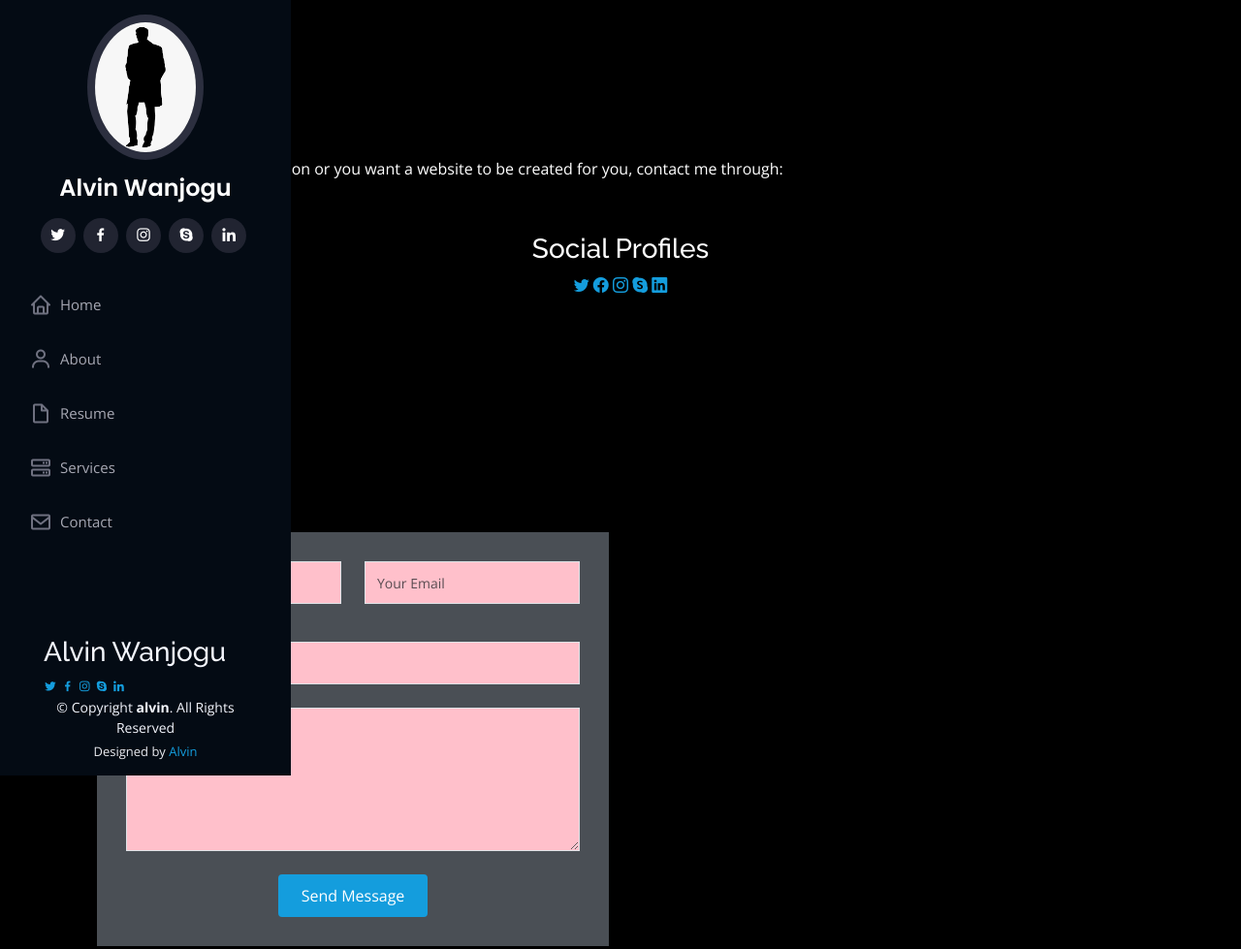
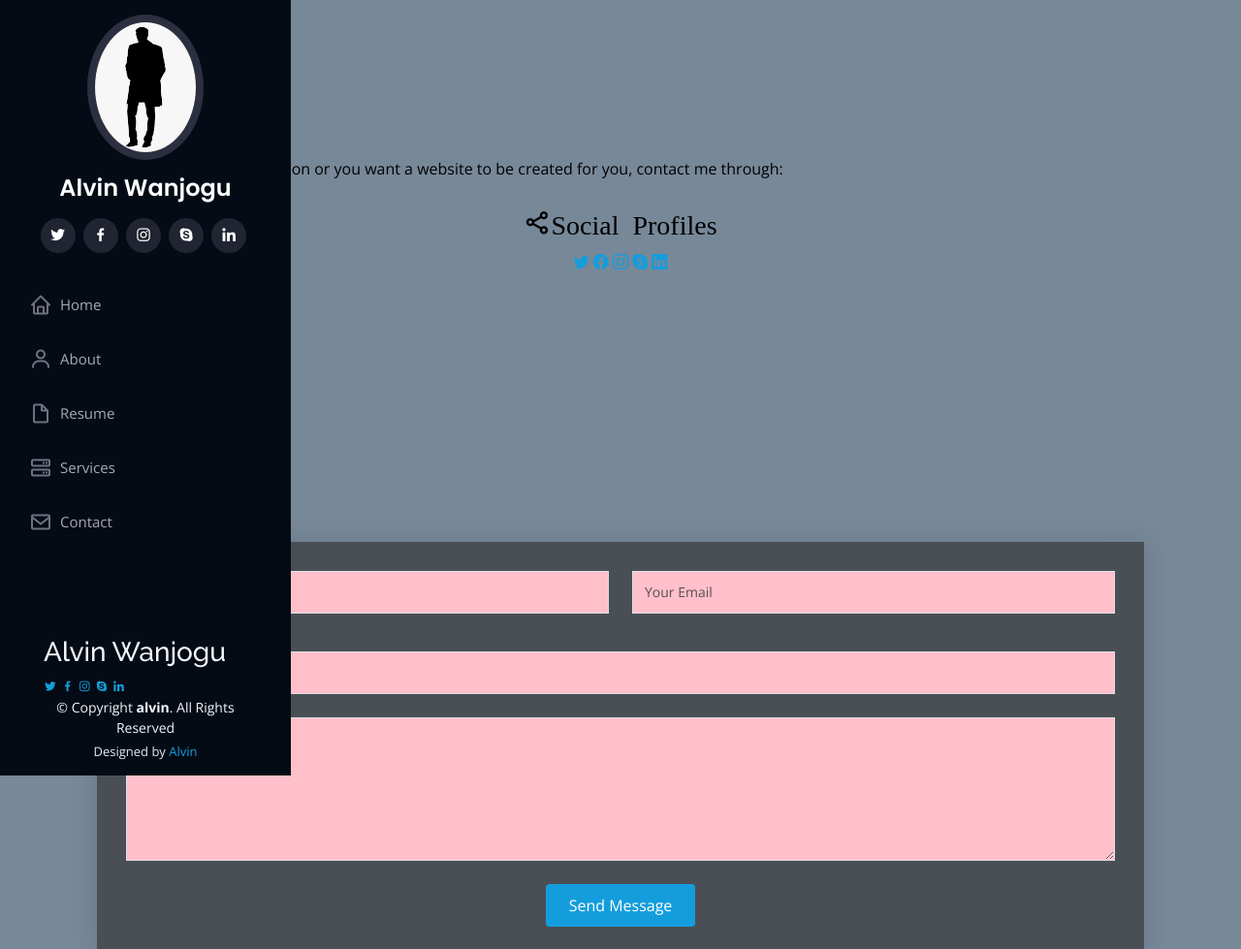
Before and after one commit to alvohjunior/My-portfolio, a plain HTML site: page contact.html in a window 1280 px wide. Shown: the top 979 px of the page at 97% size. Drawn offline with nearby package versions, Linux system fonts and the light colour scheme.

Commit message:
Update contact.html

```diff
--- a/contact.html
+++ b/contact.html
@@ -21,6 +21,8 @@
 
 </head>
 <body style="background-color: silver; color: black">
+      <i class="bi bi-list mobile-nav-toggle d-xl-none"></i>
+
  <header id="header">
         <div class="d-flex flex-column">
   <div class="profile">
@@ -45,15 +47,12 @@
       </nav><!-- .nav-menu -->
               </div>
      </header>
+<!-- ======= Contact Section ======= -->
+    <section id="contact" class="contact" style="background-color: lightslategray">
+      <div class="container" style="background-color: lightslategray">
 
 
-
- <!-- ======= Contact Section ======= -->
-    <section id="contact" class="contact" style="background-color: black">
-      <div class="container" style="background-color: black">
-
-
-        <div class="section-title" style="color: white">
+        <div class="section-title" style="color: black">
           <span>Contact Me</span>
           <h2>Contact Me</h2>
 
@@ -64,9 +63,10 @@
          <div class="row">
               <div class="col-md-12">
                 <div class="info-box">
-                  <i class="bx bx-share-alt" style="color: white"></i>
-                  <h3 style="text-align: center; color: white">Social Profiles</h3>
+                  <h3 style="text-align: center; color: black"><i class="bx bx-share-alt" style="color: black">Social Profiles</i></h3>
+
                   <div class="social-links" style="text-align: center; ">
+
                     <a href="#" class="twitter"><i class="bi bi-twitter"></i></a>
                     <a href="#" class="facebook"><i class="bi bi-facebook"></i></a>
                     <a href="#" class="instagram"><i class="bi bi-instagram"></i></a>
@@ -78,17 +78,17 @@
 
         <div class="row">
 
-          <div class="col-lg-6">
+          <div class="col-lg-4">
 
 
-              <div class="col-md-6" style="color: white">
+              <div class="col-md-4" style="color: black">
                 <div class="info-box mt-4">
                   <i class="bx bx-envelope"></i>
                   <h3>Email Me</h3>
                   <p>alvoh@gmail.com</p>
                 </div>
               </div>
-              <div class="col-md-6" style="color: white">
+              <div class="col-md-4" style="color: black">
                 <div class="info-box mt-4">
                   <i class="bx bx-phone-call"></i>
                   <h3>Call Me</h3>
@@ -99,7 +99,7 @@
 
           </div>
 
-          <div class="col-lg-6">
+          <div class="col-lg-6" style="width: 100%">
             <form action="forms/contact.php" method="post" role="form" class="php-email-form" style="background-color: #4a4f55">
               <div class="row">
                 <div class="col-md-6 form-group">
@@ -128,6 +128,9 @@
 
     </div>
     </section>
+
+
+
  <!-- ======= Footer ======= -->
  <footer id="footer">
     <div class="container">
```
